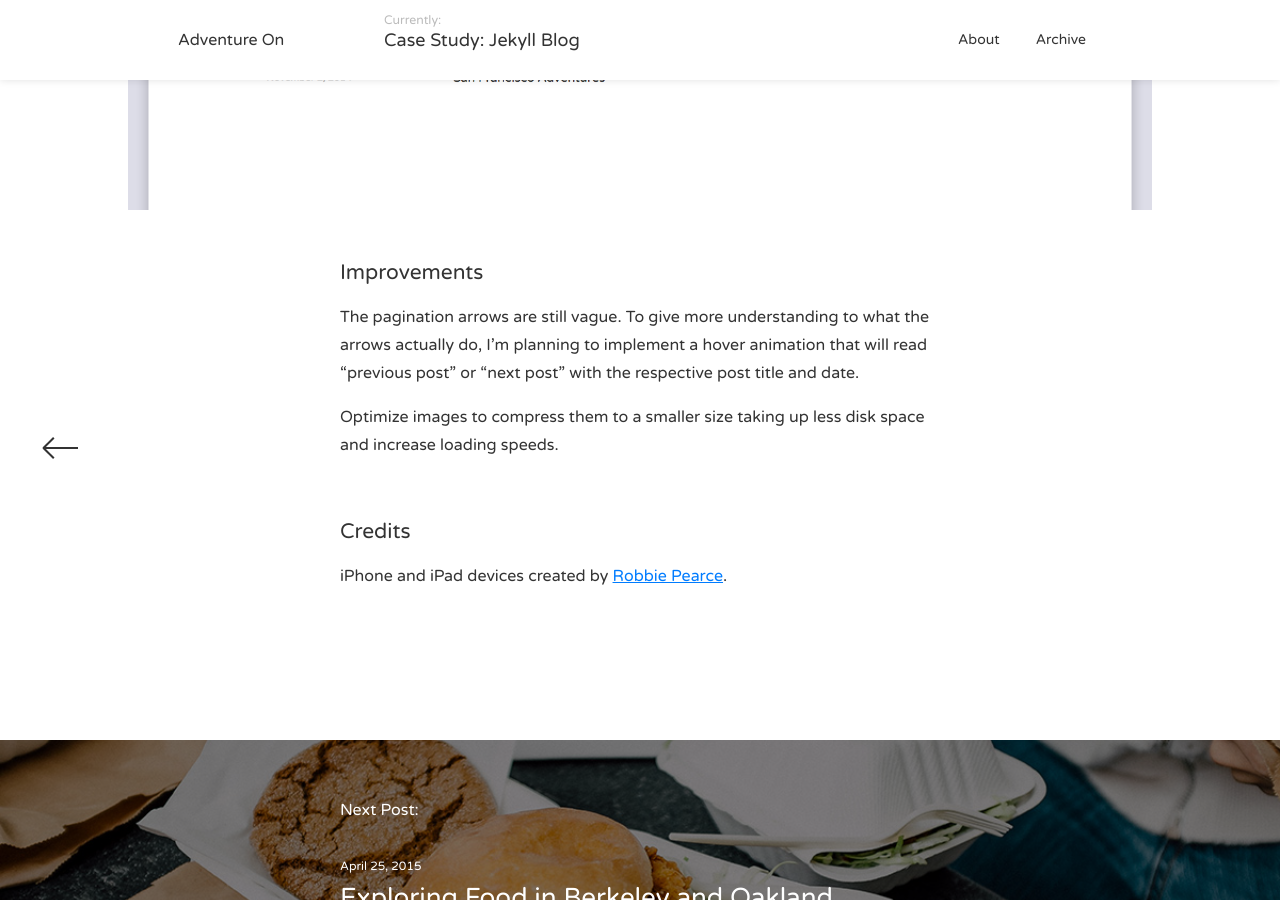
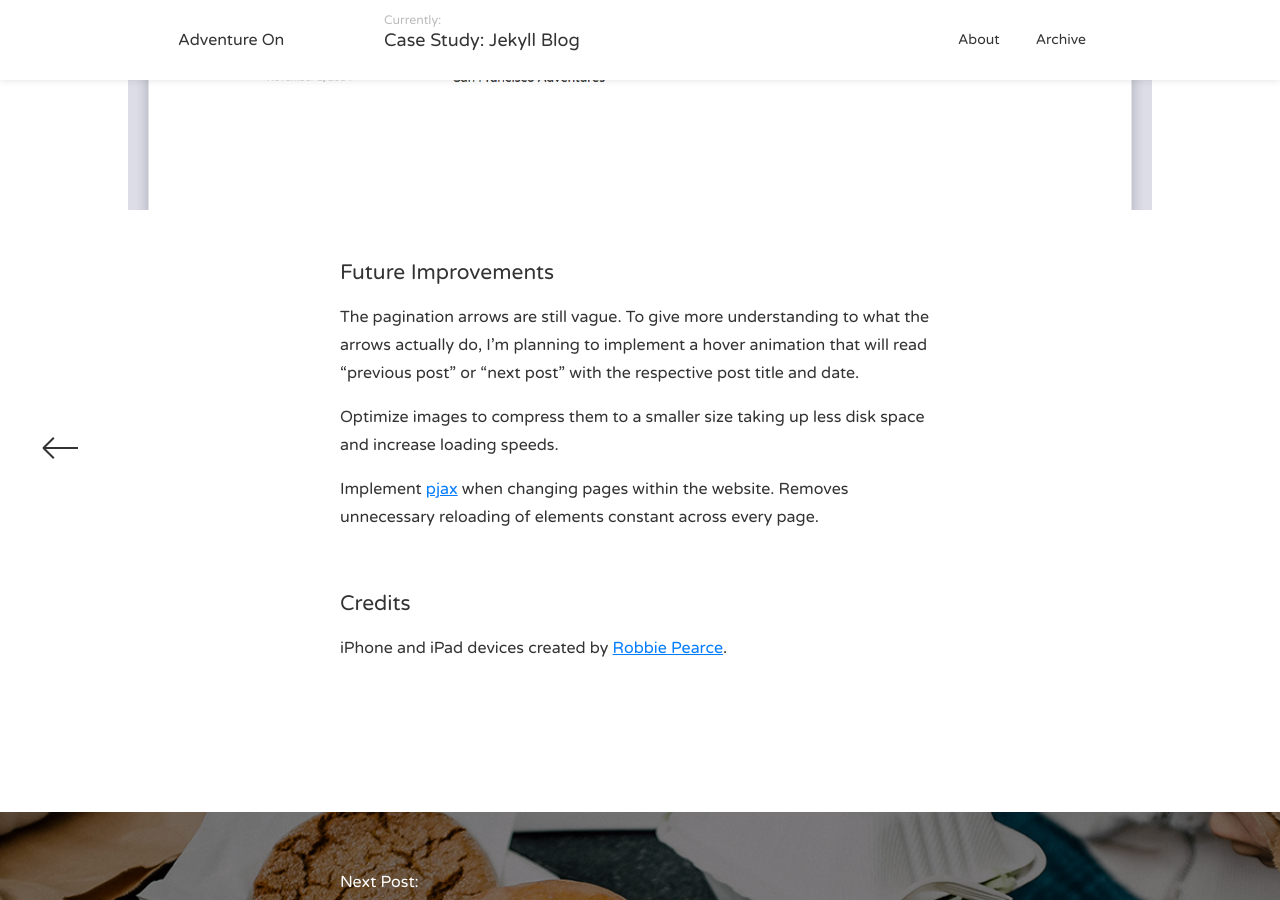
Before and after one commit to thektan/blog, a Jekyll site: the page built from _posts/2015-05-16-case-study-blog.markdown, in a window 1280 px wide and 900 px high, scrolled down 5889 px. Built offline with Jekyll 4.4.1, drawn with Linux system fonts in a browser that asks for light colours; nearby versions of some CDN libraries.

Commit message:
Updated Post - Case Study Jekyll Blog

```diff
--- a/_posts/2015-05-16-case-study-blog.markdown
+++ b/_posts/2015-05-16-case-study-blog.markdown
@@ -50,11 +50,13 @@ The archive page is a simple listing of all the posts.
 
 <img class="lazy" data-original="{{ "/images/casestudy-blog-4.png" | prepend: site.baseurl }}" alt="photo"/>
 
-## Improvements
+## Future Improvements
 
 The pagination arrows are still vague. To give more understanding to what the arrows actually do, I'm planning to implement a hover animation that will read "previous post" or "next post" with the respective post title and date.
 
 Optimize images to compress them to a smaller size taking up less disk space and increase loading speeds.
+
+Implement [pjax]("https://github.com/defunkt/jquery-pjax") when changing pages within the website. Removes unnecessary reloading of elements constant across every page.
 
 <br/>
 
```
